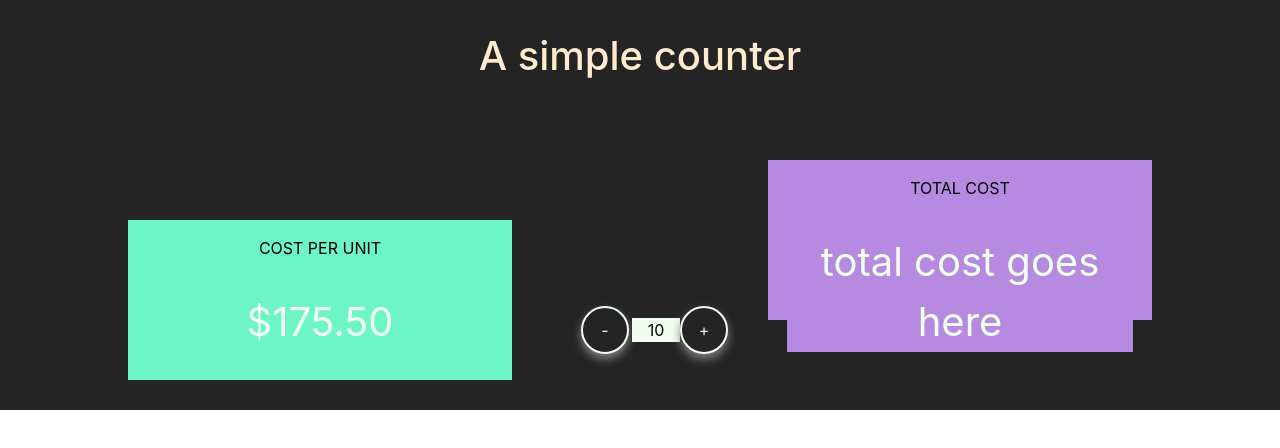
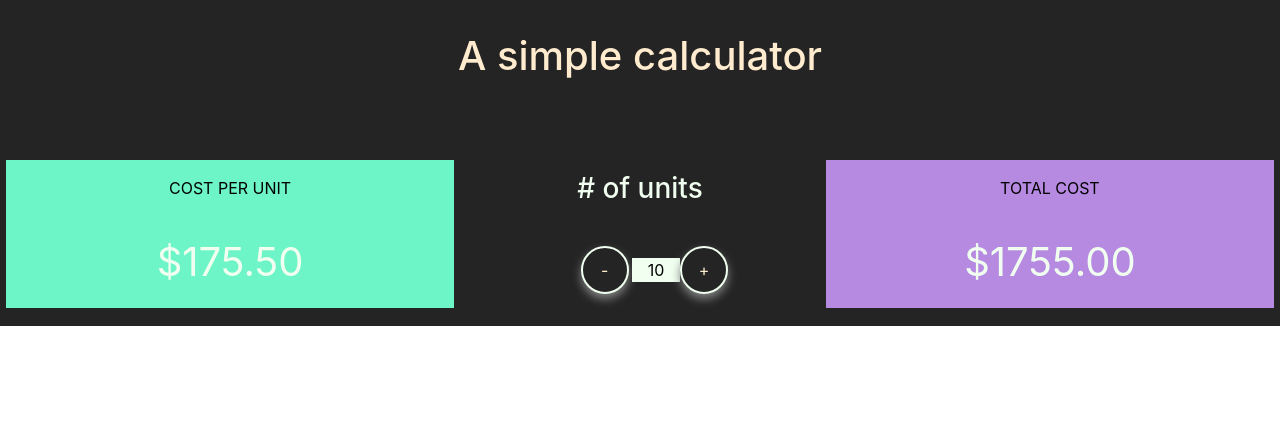
Before and after one commit to dwoodjazz/nuxt-app, a Nuxt app: page / in a window 1280 px wide. Shown: the top 448 px of the page. Built offline with nearby package versions, Linux system fonts and the light colour scheme.

Commit message:
firstFunctionality

```diff
--- a/components/Counter.vue
+++ b/components/Counter.vue
@@ -2,15 +2,16 @@
   <!-- <Tutorial/> -->
   <div>
     <div class="hero">
-    <h1>A simple counter</h1>
+    <h1>A simple calculator</h1>
     </div>
-
+  <div class="calculatorBox">
     <div class="unitCostBox">
       <div class="unitCostItem costHeader" id="CPU">COST PER UNIT</div>
       <div class="unitCostItem costAmount" id="CPUdisplay" >$175.50</div>
     </div>
     <div class="incrementsBox">
-      <button class="button2" @click="count-=7">-</button>
+      <h3 class="incTitle"># of units</h3>
+      <button class="button2" @click="decrement">-</button>
       <div class="count">
       {{count}}
       </div>
@@ -18,8 +19,9 @@
     </div>
     <div class="totalCostBox">
       <div class="totalCostItem costHeader" id="total">TOTAL COST</div>
-      <div class="totalCostItem costAmount" id="totalDisplay">total cost goes here</div>
+      <div class="totalCostItem costAmount" id="totalDisplay">${{(count*175.50).toFixed(2)}}</div>
     </div>
+  </div>
   </div>
 </template>
 
@@ -33,6 +35,12 @@ export default {
   methods: {
     increment() {
       this.count++
+    },
+    decrement() {
+      this.count--
+    },
+    computeTotalCost() {
+        count*175.50
     }
   }
 }
@@ -53,34 +61,35 @@ export default {
 h1 {
   padding: 2rem 0rem;
 }
+.calculatorBox {
+  display: flexbox;
+  width: 100%;
+}
 .incrementsBox   {
-  width: 15%;
-  height: 10rem;
-  align-content: center;
+  height: auto;
   margin: 0 2rem 0 2rem;
+
   /* border-style: solid;
   border-color:hotpink; */
 }
 
 .unitCostBox {
   background-color: rgba(109, 245, 200);
-  height: 10rem;
-  width: 30%;
-  /* margin: 1rem 2rem 3rem; */
-  align-items: center;
+  height: auto;
+  width: 35%;
 
   /* border-style: solid;
   border-color:hotpink; */
 
 }
 .totalCostBox {
+  /* flex-basis: 2fr; */
   background-color: rgb(183, 138, 226);
-  height: 10rem;
-  width: 30%;
+  height: auto;
+  width: 35%;
 
   /* border-style: solid;
   border-color:hotpink; */
-  /* margin: 3rem 2rem; */
 }
 
 #CPU, #CPUdisplay{
@@ -91,8 +100,13 @@ h1 {
   background-color: rgb(183, 138, 226);
 }
 
+.incTitle {
+  text-align: center;
+  color: honeydew;
+  width: 100%;
+}
+
   .button1 {
-    /* display: flex-box; */
     border-style: solid;
     border-color: honeydew;
     border-radius: 2rem;
@@ -108,11 +122,9 @@ h1 {
     width: 3rem;
     color: black;
     background-color: honeydew;
-    /* margin: 1rem 0rem; */
 
   }
   .button2 {
-    /* display: flex-box; */
     border-style: solid;
     border-color: honeydew;
     border-radius: 2rem;
@@ -138,6 +150,4 @@ h1 {
   width: 90%;
 }
 
-
-
 </style>
```
